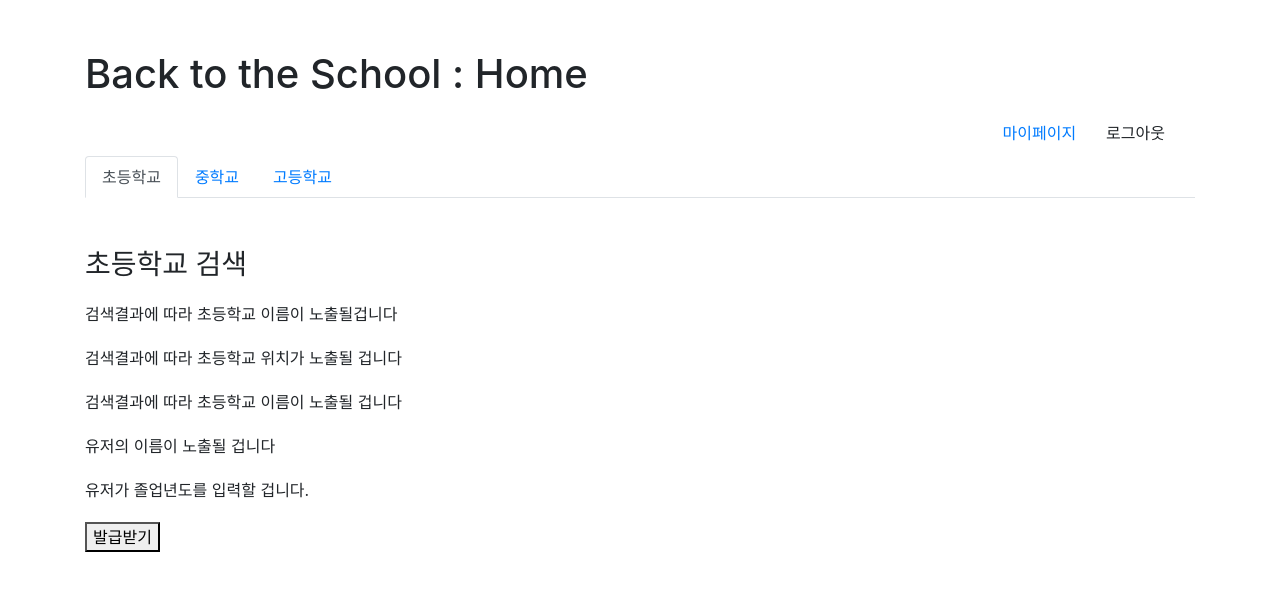
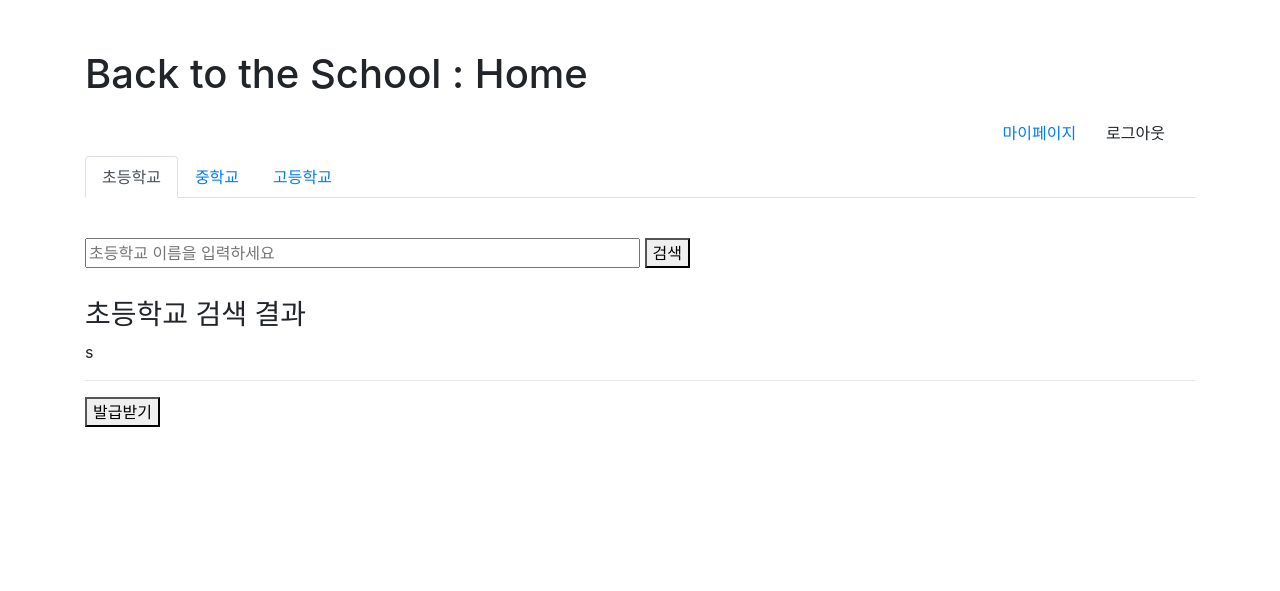
Before and after one commit to franz8410/my_projects, a Flask app: page /home in a window 1280 px wide. Shown: the top 591 px of the page. Run offline with Flask 2, Linux system fonts and the light colour scheme; some libraries are stand-ins or nearby versions.

Commit message:
검색 기능 연동

```diff
--- a/app.py
+++ b/app.py
@@ -6,7 +6,8 @@ app = Flask(__name__)
 
 from pymongo import MongoClient
 
-client = MongoClient('mongodb://franz8410:test@3.34.48.67', 27017)
+#client = MongoClient('mongodb://franz8410:test@3.34.48.67', 27017)
+client = MongoClient('localhost', 27017)
 db = client.mobilecard
 
 
@@ -24,6 +25,17 @@ def home():
 @app.route('/my_page')
 def my_page():
     return render_template('my_page.html')
+
+
+@app.route('/e_search', methods=['GET'])
+def get_review():
+    school_name = request.args.get('schoolName')
+    school_result = list(db.school.find({'name':{'$regex': school_name}}, {'_id': False}))
+#   exact 검색을 할 경우엔 아래의 코드
+#   school_result = list(db.school.find({'name': school_name}, {'_id': False}))
+    print(school_result)
+    result = {'result': 'success', 'msg': school_result}
+    return jsonify(result)
 
 
 @app.route('/webhook', methods=['POST'])
--- a/templates/home.html
+++ b/templates/home.html
@@ -7,6 +7,10 @@
         <script src="https://code.jquery.com/jquery-3.3.1.slim.min.js"></script>
         <script src="https://cdnjs.cloudflare.com/ajax/libs/popper.js/1.14.3/umd/popper.min.js"></script>
         <script src="https://stackpath.bootstrapcdn.com/bootstrap/4.1.3/js/bootstrap.min.js"></script>
+        <script src="https://ajax.googleapis.com/ajax/libs/jquery/3.5.1/jquery.min.js"></script>
+        <script src="https://cdnjs.cloudflare.com/ajax/libs/popper.js/1.12.9/umd/popper.min.js"
+                integrity="sha384-ApNbgh9B+Y1QKtv3Rn7W3mgPxhU9K/ScQsAP7hUibX39j7fakFPskvXusvfa0b4Q"
+                crossorigin="anonymous"></script>
         <link rel="stylesheet" href="https://stackpath.bootstrapcdn.com/bootstrap/4.1.3/css/bootstrap.min.css">
 
         <style>
@@ -24,7 +28,7 @@
             }
 
             h3 {
-                padding-top: 50px;
+                padding-top: 10px;
             }
 
             .header {
@@ -32,12 +36,64 @@
                 padding-bottom: 15px;
 
             }
+
+            .input-search {
+                width: 50%;
+                margin-top: 20px;
+                margin-bottom: 20px;
+            }
+
+            .result-form {
+                font-size: medium;
+            }
         </style>
 
         <script>
+            $(document).ready(function () {
+                $('#e-school-name-result').empty();
+            });
+
+            function search_school() {
+                $('#e-school-name-result').empty();
+                let schoolName = $("#e-school-name").val();
+                if (schoolName === '') {
+                    alert('검색어를 입력하세요.');
+                    return;
+                }
+
+                $.ajax({
+                    type: "GET",
+                    url: "/e_search",
+                    data: {'schoolName': schoolName},
+                    success: function (response) {
+                        if (response["result"] == "success" && response["msg"].length > 0) {
+                            let eSchoolData = response["msg"];
+                            for (let index = 0; index < eSchoolData.length; index++) {
+                                let name = eSchoolData[index]['name'];
+                                let address = eSchoolData[index]['address'];
+                                let latitude = eSchoolData[index]['latitude'];
+                                let longitude = eSchoolData[index]['longitude'];
+                                let resultData = `<P>학교의 이름: ${name}</P>
+                                                  <P>학교의 주소: ${address}</p>
+                                                  <p>학교의 위도: ${latitude}</p>
+                                                  <p>학교의 경도: ${longitude}</p>
+                                                  <button onclick="choice()">선택하기</button>
+                                                  <hr>
+                                                 `;
+                                $("#e-school-name-result").append(resultData);
+                            }
+
+                        } else {
+                            alert("검색결과가 없습니다.");
+                        }
+                    }
+                })
+            }
+
             function cardIssue() {
                 confirm("발급받으시겠습니까?");
             }
+
         </script>
     </head>
 
@@ -62,32 +118,29 @@
                             <a class="nav-link" data-toggle="tab" href="#home_high">고등학교</a>
                         </li>
                     </ul>
+                    <p></p>
+                    <p></p>
                     <div class="tab-content">
                         <div class="tab-pane fade show active" id="home_elementary">
-                            <h3>초등학교 검색</h3>
-                            <p>검색결과에 따라 초등학교 이름이 노출될겁니다</p>
-                            <p>검색결과에 따라 초등학교 위치가 노출될 겁니다</p>
-                            <p>검색결과에 따라 초등학교 이름이 노출될 겁니다</p>
-                            <p>유저의 이름이 노출될 겁니다</p>
-                            <p>유저가 졸업년도를 입력할 겁니다.</p>
+                            <input type="text" class="input-search" id="e-school-name" placeholder="초등학교 이름을 입력하세요">
+                            <button onclick="search_school()">검색</button>
+                            <h3>초등학교 검색 결과</h3>s
+                            <hr>
+                            <div class="result-form" id="e-school-name-result"></div>
                             <button onclick="cardIssue()">발급받기</button>
                         </div>
                         <div class="tab-pane fade" id="home_middle">
-                            <h3>중학교 검색</h3>
-                            <p>검색결과에 따라 중학교 이름이 노출될겁니다</p>
-                            <p>검색결과에 따라 중학교 위치가 노출될 겁니다</p>
-                            <p>검색결과에 따라 중학교 이름이 노출될 겁니다</p>
-                            <p>유저의 이름이 노출될 겁니다</p>
-                            <p>유저가 졸업년도를 입력할 겁니다.</p>
+                            <input type="text" class="input-search" id="m-school-name" placeholder="중학교 이름을 입력하세요">
+                            <button onclick="search_school()">검색</button>
+                            <h3>중학교 검색 결과</h3>
+                            <div class="result-form" id="m-school-name-result"></div>
                             <button onclick="cardIssue()">발급받기</button>
                         </div>
                         <div class="tab-pane fade" id="home_high">
-                            <h3>고등학교 검색</h3>
-                            <p>검색결과에 따라 고등학교 이름이 노출될겁니다</p>
-                            <p>검색결과에 따라 고등학교 위치가 노출될 겁니다</p>
-                            <p>검색결과에 따라 고등학교 이름이 노출될 겁니다</p>
-                            <p>유저의 이름이 노출될 겁니다</p>
-                            <p>유저가 졸업년도를 입력할 겁니다.</p>
+                            <input type="text" class="input-search" id="h-school-name" placeholder="고등학교 이름을 입력하세요">
+                            <button onclick="search_school()">검색</button>
+                            <h3>고등학교 검색 결과</h3>
+                            <div class="result-form" id="h-school-name-result"></div>
                             <button onclick="cardIssue()">발급받기</button>
                         </div>
                     </div>
--- a/templates/my_page.html
+++ b/templates/my_page.html
@@ -31,6 +31,10 @@
                 padding-top: 15px;
                 padding-bottom: 15px;
 
+            }
+
+            input-search {
+                width: 20%;
             }
         </style>
 
```
